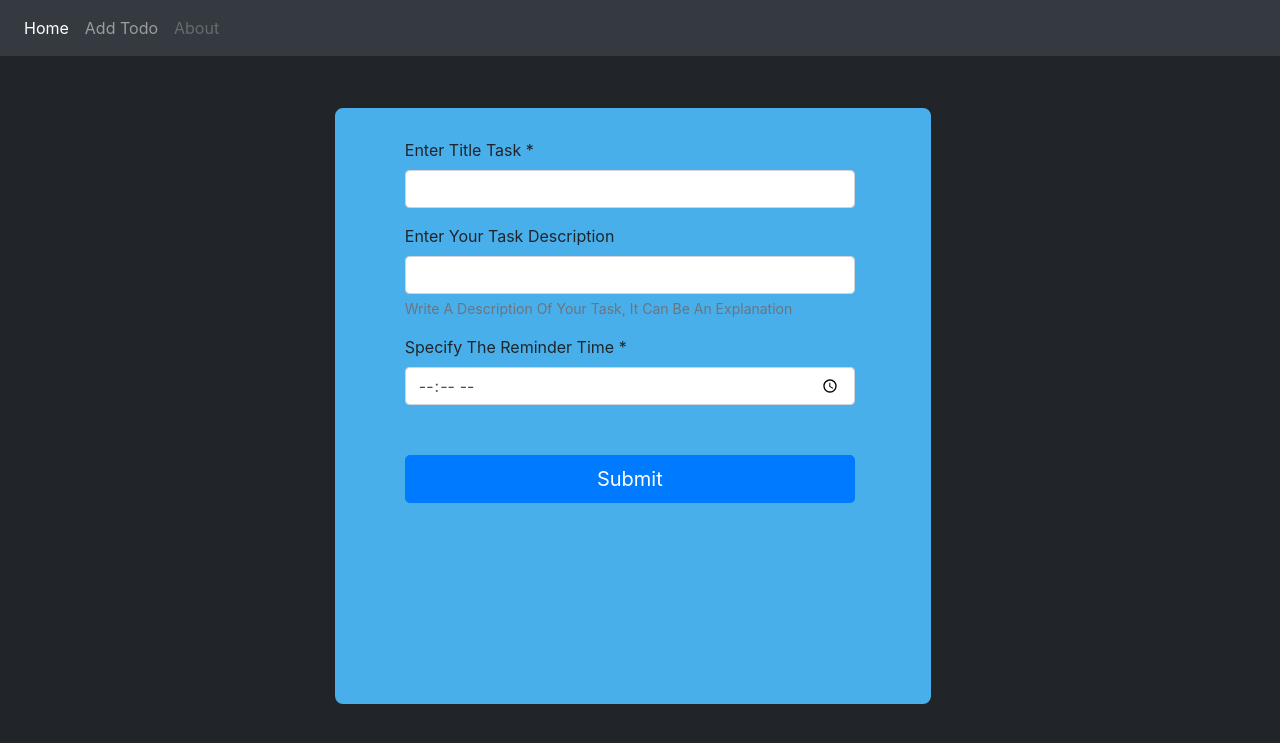
After one commit to alireza01100011/TodoList-Flask, a Flask app: page /AddTodo in a window 1280 px wide. The commit adds this page. Shown: the top 743 px of the page. Run offline with Flask 3, Linux system fonts and the light colour scheme.

Commit message:
Add Task

```diff
--- /dev/null
+++ b/App/Templates/addtodo.html
@@ -0,0 +1,29 @@
+{% extends 'base.html' %}
+
+{% block content %}
+
+    <div
+        style="width: 600px ;  height: 600px; margin: 50px 0px auto 26%; background-color: #48afeb; border: 2px solid; border-radius: 10px; padding:20px;">
+        <div style="width: 500px ;  height: 600px; padding:10px 0px 0px 50px;">
+            <form action="/AddTask" method="post">
+                <div class="form-group">
+                    <label for="exampleInputEmail1">Enter Title Task *</label>
+                    <input type="text" class="form-control" name="title">
+                </div>
+                <div class="form-group">
+                    <label for="exampleInputPassword1">Enter Your Task Description </label>
+                    <input type="text" class="form-control" name="content">
+                    <small id="emailHelp" class="form-text text-muted">Write A Description Of Your Task, It Can Be An
+                        Explanation </small>
+                </div>
+                <div class="form-group">
+                    <label for="exampleInputPassword1">Specify The Reminder Time *</label>
+                    <input type="time" class="form-control" name="time">
+                </div>
+                <div class="form-group">
+                    <button type="submit" class="btn btn-primary btn-lg btn-block"
+                        style="margin-top: 50px;">Submit</button>
+                </div>
+        </div>
+
+{% endblock content %}
--- a/App/Templates/navbar.html
+++ b/App/Templates/navbar.html
@@ -6,7 +6,7 @@
         </li>
 
         <li class="nav-item">
-          <a class="nav-link" href="#">Add Todo</a>
+          <a class="nav-link" href="{{url_for('AddTodo')}}">Add Todo</a>
         </li>
 
         <li class="nav-item">
--- a/App/app.py
+++ b/App/app.py
@@ -1,4 +1,4 @@
-from flask import Flask , render_template , redirect , url_for
+from flask import Flask , render_template , redirect , url_for , request
 from flask_sqlalchemy import SQLAlchemy
 from datetime import datetime
 
@@ -17,7 +17,7 @@ class Todo(db.Model):
     Title = db.Column(db.String(100) , unique=True, nullable=False)
     Content = db.Column(db.Text , unique=False , nullable=False)
     CreationTime = db.Column(db.DateTime , default=datetime.now , unique=False , nullable=False)
-    ReminderTime = db.Column(db.DateTime , unique=False , nullable=False)
+    ReminderTime = db.Column(db.Text , unique=False , nullable=False)
 
 # Create DataBase
 with app.app_context() :
@@ -28,6 +28,23 @@ with app.app_context() :
 def home():
     return render_template('home.html' , title='Home')
 
+@app.route('/AddTodo')
+def AddTodo():
+    return render_template('addtodo.html' , title='Add Todo')
 
+@app.route('/AddTask/', methods=('GET', 'POST'))
+def CreateTodo():
+    if request.method == 'POST':
+        try:
+            newtask = Todo(
+            Title=request.form['title'],
+            Content= request.form['content'] ,
+            ReminderTime =request.form['time'])
+        except KeyError:
+            return redirect(url_for('AddTodo'))
+
+        db.session.add(newtask)
+        db.session.commit()
+        return redirect(url_for('home'))
 if __name__ == '__main__':
     app.run(debug=True)
```
Also changed, not shown: instance/Database.db.
